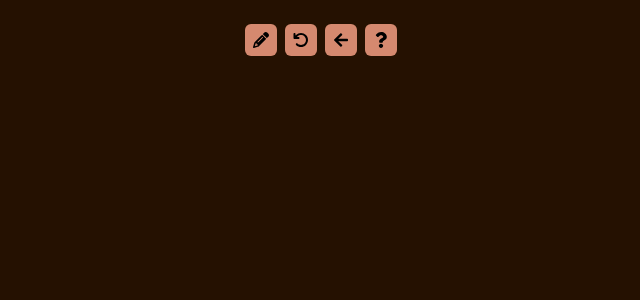
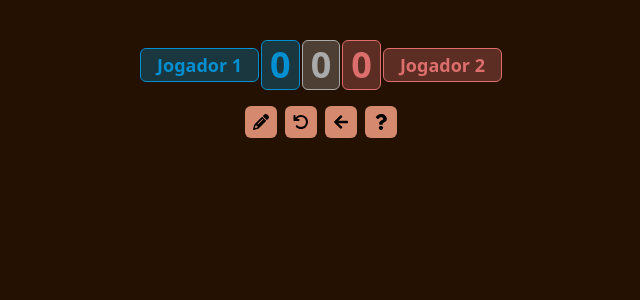
Before and after one commit to MontebellerZ/velha2_web, a React (Vite) app: page / in a window 1280 px wide. Shown: the top 300 px of the page, without its empty margins (319-959 px from the left). Built offline with nearby package versions, Linux system fonts and the light colour scheme.

Commit message:
feat: placar

```diff
--- a/src/App.tsx
+++ b/src/App.tsx
@@ -1,4 +1,4 @@
-import { useState } from "react";
+import { useMemo, useState } from "react";
 import Header from "./components/Header";
 import Jogo from "./components/Jogo";
 import NomesForm from "./components/NomesForm";
@@ -8,12 +8,29 @@ import { useModal } from "./contexts/useModal";
 import ComoJogar from "./components/ComoJogar";
 import type { Jogador } from "./types/Jogador";
 import getJogadorPadrao from "./utils/getJogadorPadrao";
+import type { PlacarProps } from "./components/Placar";
+import Placar from "./components/Placar";
 
 function App() {
-  const [p1, setP1] = useState<Jogador>(getJogadorPadrao());
-  const [p2, setP2] = useState<Jogador>(getJogadorPadrao());
+  const [p1, setP1] = useState<Jogador>(getJogadorPadrao(1));
+  const [p2, setP2] = useState<Jogador>(getJogadorPadrao(2));
+
+  const [vitoriasP1, setVitoriasP1] = useState(0);
+  const [vitoriasP2, setVitoriasP2] = useState(0);
+  const [empates, setEmpates] = useState(0);
 
   const { setModal, closeModal } = useModal();
+
+  const resultados: PlacarProps = useMemo(
+    () => ({
+      player1: p1,
+      player2: p2,
+      empates,
+      vitoriasP1,
+      vitoriasP2,
+    }),
+    [p1, p2, vitoriasP1, vitoriasP2, empates]
+  );
 
   const setJogadores = (nome1: string, nome2: string) => {
     setP1((p1) => ({ ...p1, nome: nome1 }));
@@ -36,15 +53,16 @@ function App() {
   };
 
   return (
-    <div className="h-dvh w-dvw overflow-hidden bg-primary relative flex flex-col items-center p-6">
+    <div className="h-dvh w-dvw overflow-hidden bg-primary relative flex flex-col items-center gap-4 p-6">
       <Header />
+
+      <Placar {...resultados} />
 
       <Controles
         onRenomear={openNomesForm}
         onDesfazer={() => {}}
         onReiniciar={() => {}}
         onComoJogar={openComoJogar}
-        resultados={{ empates: 0, player1: p1, player2: p2 }}
       />
 
       <Jogo />
--- a/src/components/Controles/Placar/Jogador/index.tsx
+++ /dev/null
@@ -1,5 +0,0 @@
-function Jogador() {
-  return <div></div>;
-}
-
-export default Jogador;
--- a/src/components/Controles/Placar/index.tsx
+++ /dev/null
@@ -1,5 +0,0 @@
-function Placar() {
-  return <div></div>;
-}
-
-export default Placar;
--- a/src/components/Controles/index.tsx
+++ b/src/components/Controles/index.tsx
@@ -1,7 +1,5 @@
 import { FaArrowRotateLeft, FaPencil } from "react-icons/fa6";
-import type { Jogador } from "../../types/Jogador";
 import ControlesBtn from "./ControlesBtn";
-// import Placar from "./Placar";
 import { FaArrowLeft, FaQuestion } from "react-icons/fa";
 
 interface ControlesProps {
@@ -9,11 +7,6 @@ interface ControlesProps {
   onReiniciar: () => void;
   onRenomear: () => void;
   onComoJogar: () => void;
-  resultados: {
-    player1: Jogador;
-    player2: Jogador;
-    empates: number;
-  };
 }
 
 function Controles(props: ControlesProps) {
@@ -27,8 +20,6 @@ function Controles(props: ControlesProps) {
         <FaArrowRotateLeft />
       </ControlesBtn>
 
-      {/* <Placar resultados={props.resultados} /> */}
-
       <ControlesBtn onClick={props.onDesfazer} title="Desfazer jogada">
         <FaArrowLeft />
       </ControlesBtn>
--- a/src/components/NomesForm/index.tsx
+++ b/src/components/NomesForm/index.tsx
@@ -25,7 +25,7 @@ function NomesForm(props: NomesFormProps) {
       return;
     }
 
-    props.onSubmit(p1, p2);
+    props.onSubmit(p1.trim(), p2.trim());
 
     closeForm();
   };
--- /dev/null
+++ b/src/components/Placar/PlacarJogador/index.tsx
@@ -0,0 +1,60 @@
+const DEFAULT_COR = "#aaaaaa";
+const PCT_TRANSPARENCIA = 30; // % de transparência
+
+interface PlacarJogadorProps {
+  nome?: string;
+  marcador: number;
+  cor?: string;
+  reverter?: boolean;
+  ajustado?: boolean;
+}
+
+function transparecerCorHex(cor: string): string {
+  const hexTransparencia = Math.floor((PCT_TRANSPARENCIA / 100) * 255)
+    .toString(16)
+    .padStart(2, "0");
+
+  if (!cor.startsWith("#")) return cor;
+
+  switch (cor.length) {
+    case 7: // #RRGGBB
+      return cor + hexTransparencia;
+    case 9: // #RRGGBBAA
+      return cor.slice(0, 7) + hexTransparencia;
+    case 4: // #RGB
+      return cor + hexTransparencia[0];
+    case 5: // #RGBA
+      return cor.slice(0, 4) + hexTransparencia[0];
+    default:
+      return cor;
+  }
+}
+
+function PlacarJogador(props: PlacarJogadorProps) {
+  const ajustadoClass = props.ajustado ? "items-center" : "items-stretch";
+  const revertidoClass = props.reverter ? "flex-row-reverse" : "";
+  const alinhamentoClass = props.reverter ? "justify-start" : "justify-end";
+  const cor = props.cor || DEFAULT_COR;
+  const corTransparente = transparecerCorHex(cor);
+
+  return (
+    <div className={`flex gap-0.5 ${ajustadoClass} ${revertidoClass}`}>
+      {props.nome && (
+        <span
+          className={`border text-lg flex-1 flex items-center justify-center py-0.5 px-4 rounded-md ${alinhamentoClass}`}
+          style={{ color: cor, borderColor: cor, backgroundColor: corTransparente }}
+        >
+          {props.nome}
+        </span>
+      )}
+      <span
+        className="border text-4xl flex items-center justify-center py-1 px-2 rounded-md"
+        style={{ color: cor, borderColor: cor, backgroundColor: corTransparente }}
+      >
+        {props.marcador}
+      </span>
+    </div>
+  );
+}
+
+export default PlacarJogador;
--- /dev/null
+++ b/src/components/Placar/index.tsx
@@ -0,0 +1,33 @@
+import type { Jogador } from "../../../types/Jogador";
+import PlacarJogador from "./PlacarJogador";
+
+export interface PlacarProps {
+  player1: Jogador;
+  player2: Jogador;
+  empates: number;
+  vitoriasP1: number;
+  vitoriasP2: number;
+}
+
+function Placar(props: PlacarProps) {
+  return (
+    <div className="grid grid-cols-[1fr_auto_1fr] gap-0.5 text-center font-bold">
+      <PlacarJogador
+        nome={props.player1.nome}
+        marcador={props.vitoriasP1}
+        cor={props.player1.cor}
+        ajustado
+      />
+      <PlacarJogador marcador={props.empates} />
+      <PlacarJogador
+        nome={props.player2.nome}
+        marcador={props.vitoriasP2}
+        cor={props.player2.cor}
+        ajustado
+        reverter
+      />
+    </div>
+  );
+}
+
+export default Placar;
--- a/src/contexts/ModalContext.tsx
+++ b/src/contexts/ModalContext.tsx
@@ -43,7 +43,7 @@ export function ModalProvider({ children }: { children: ReactNode }) {
             onClick={(e) => e.stopPropagation()}
           >
             <button
-              className="z-50 absolute top-1 right-2 text-2xl text-accentDark hover:text-accent transition-all hover:scale-110 hover:cursor-pointer"
+              className="z-50 absolute top-1 right-2 text-2xl text-accentDark hover:text-accent transition-all hover:scale-110"
               onClick={closeModal}
               type="button"
             >
--- a/src/index.css
+++ b/src/index.css
@@ -50,6 +50,10 @@ ol {
   @apply list-decimal list-inside;
 }
 
+button {
+  @apply cursor-pointer;
+}
+
 /* width */
 ::-webkit-scrollbar {
   @apply w-1.5 rounded-full;
--- a/src/utils/getJogadorPadrao.ts
+++ b/src/utils/getJogadorPadrao.ts
@@ -1,13 +1,17 @@
 import { v4 as uuidv4 } from "uuid";
 import type { Jogador } from "../types/Jogador";
 
-function getJogadorPadrao(): Jogador {
+const DEFAULT_COR_P1 = "#008fd1";
+const DEFAULT_COR_P2 = "#dd6e6e";
+
+function getJogadorPadrao(playerNumber?: number): Jogador {
   return {
     id: uuidv4(),
-    nome: "",
+    nome: playerNumber ? `Jogador ${playerNumber}` : "Jogador",
     vitorias: 0,
     derrotas: 0,
     empates: 0,
+    cor: playerNumber === 1 ? DEFAULT_COR_P1 : DEFAULT_COR_P2,
   };
 }
 
```
